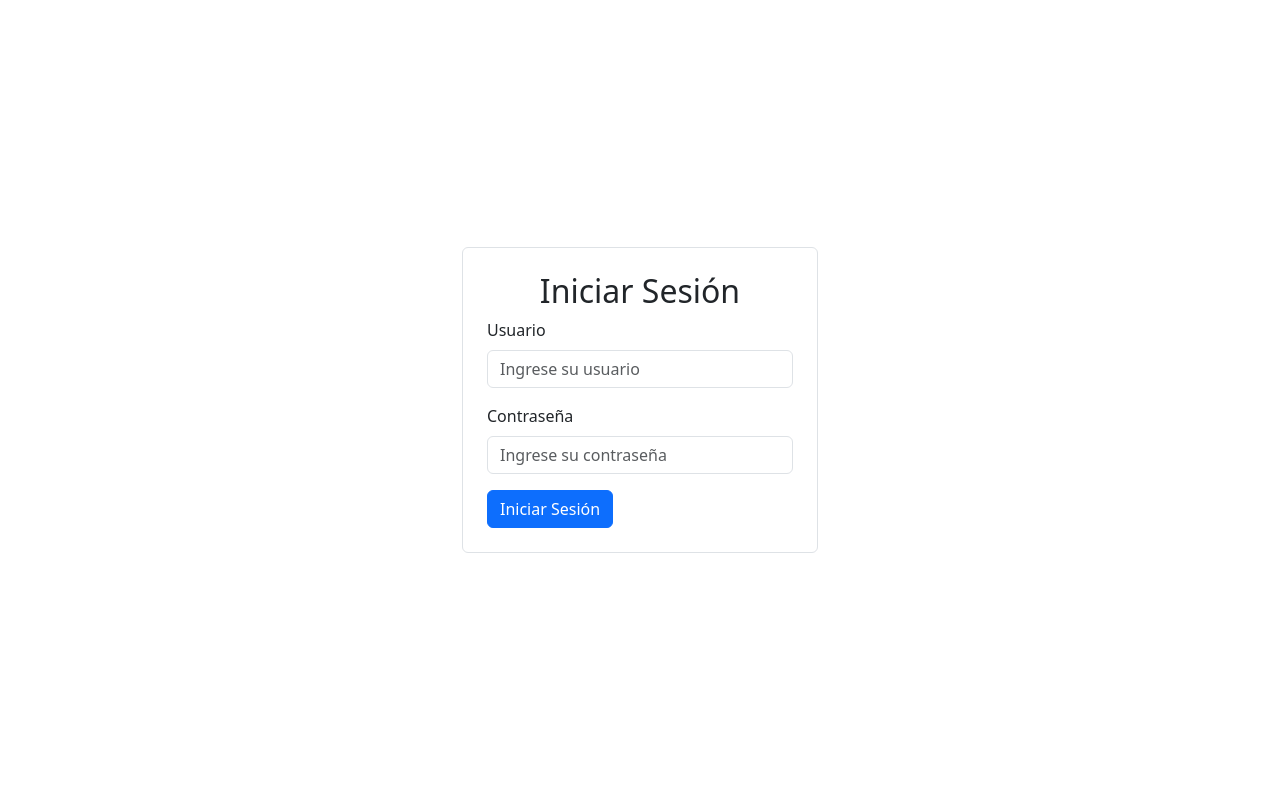
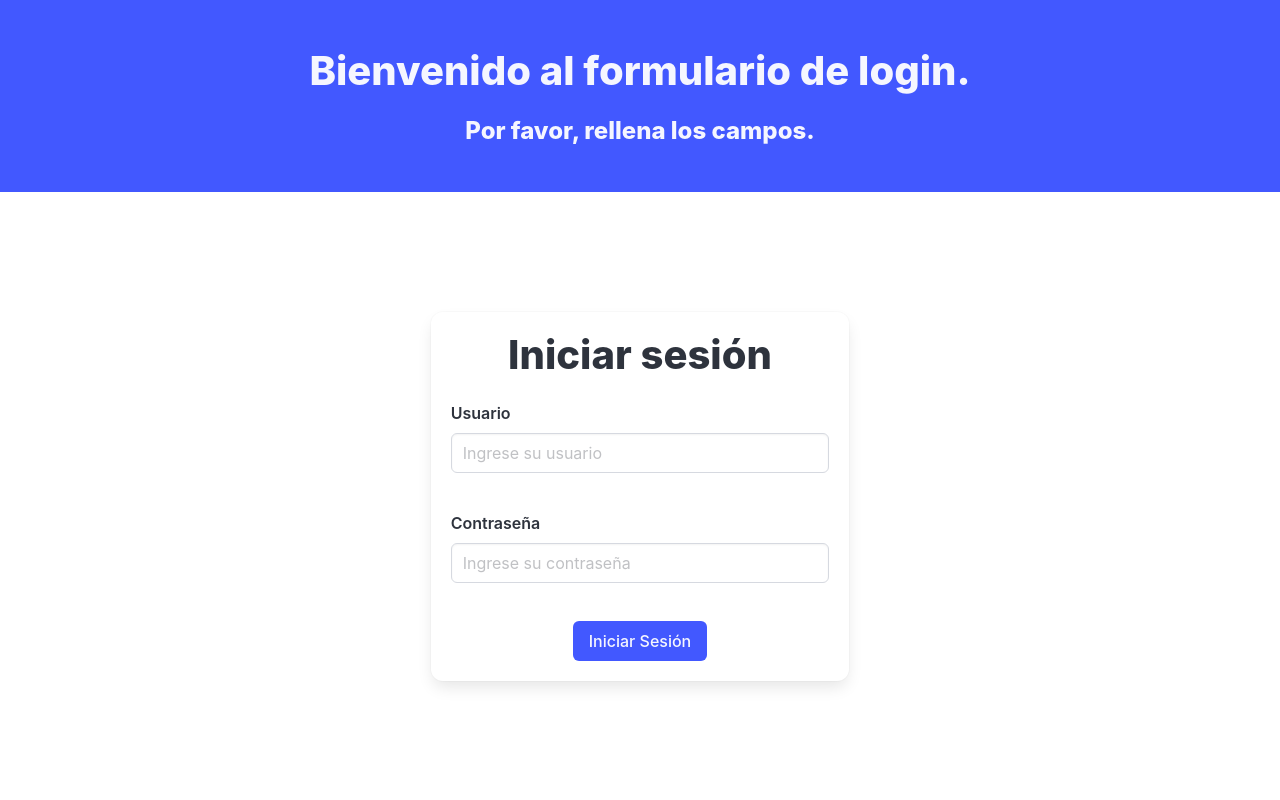
Before and after one commit to rexwithluv/PHP-Form, a PHP site: page / in a window 1280 px wide. Run offline with PHP 8.4, Linux system fonts and the light colour scheme.

Commit message:
createTables.sql ha sido modificado para que añada algunas publicaciones de prueba.
index.php y index.css han sido modificados usando bulma como framework de css

index.php tiene front en el momento del login, pero tras él

```diff
--- a/html/create-post.php
+++ b/html/create-post.php
@@ -26,6 +26,7 @@ $options = [
 <head>
   <meta charset="UTF-8" />
   <meta name="viewport" content="width=device-width, initial-scale=1.0" />
+  <link rel="stylesheet" href="https://cdn.jsdelivr.net/npm/bulma@1.0.0/css/bulma.min.css">
   <title>Creador de posts</title>
 </head>
 
--- a/html/index.css
+++ b/html/index.css
@@ -1,6 +1,3 @@
-.centered-container {
-  display: flex;
-  justify-content: center;
-  align-items: center;
-  height: 100vh;
+.block:not(:last-child) {
+  margin-bottom: 7.5rem;
 }
--- a/html/index.php
+++ b/html/index.php
@@ -18,12 +18,12 @@ $options = [
 
 
 <!DOCTYPE html>
-<html lang="es">
+<html lang="es" data-theme="light">
 
 <head>
     <meta charset="UTF-8">
     <meta name="viewport" content="width=device-width, initial-scale=1.0">
-    <link href="https://cdn.jsdelivr.net/npm/bootstrap@5.3.3/dist/css/bootstrap.min.css" rel="stylesheet" integrity="sha384-QWTKZyjpPEjISv5WaRU9OFeRpok6YctnYmDr5pNlyT2bRjXh0JMhjY6hW+ALEwIH" crossorigin="anonymous" />
+    <link rel="stylesheet" href="https://cdn.jsdelivr.net/npm/bulma@1.0.0/css/bulma.min.css">
     <link rel="stylesheet" href="index.css" />
     <title>Login</title>
 </head>
@@ -95,28 +95,55 @@ $options = [
                 echo "<h1>No he podido verificar tus datos, lo siento :(</h1>";
             }
         } else {
-            echo "
-                <div class='centered-container'>
-                    <div class='container'>
-                        <div class='row justify-content-center'>
-                            <div class='col-md-4'>
-                                <div class='border p-4 rounded'><h2 class='text-center'>Iniciar Sesión</h2>
-                                    <form action='' method='post'>
-                                        <div class='mb-3'>
-                                            <label for='username' class='form-label'>Usuario</label>
-                                            <input type='text' class='form-control' name='username' id='username' placeholder='Ingrese su usuario' required />
-                                        </div>
-                                        <div class='mb-3'>
-                                            <label for='passwd' class='form-label'>Contraseña</label>
-                                            <input type='password' class='form-control' name='password' id='password' placeholder='Ingrese su contraseña' required />
-                                        </div>
-                                        <button type='submit' class='btn btn-primary'>Iniciar Sesión</button>
-                                    </form>
+            echo '
+            <div class="block">
+                <div class="hero is-link">
+                    <div class="hero-body has-text-centered">
+                        <h2 class="title is-2">Bienvenido al formulario de login.</h2>
+                        <h4 class="title is-4">Por favor, rellena los campos.</h4>
+                    </div>
+                </div>
+            </div>
+
+
+            <div class="block">
+                <div class="fixed-grid has-3-cols">
+                    <div class="grid">
+                        <div class="cell is-col-start-2 box">
+                            <h2 class="title is-2 has-text-centered">Iniciar sesión</h2>
+                            <form action="" method="post">
+
+                                <div class="field">
+                                    <label class="label" for="username">Usuario</label>
+                                    <div class="control has-icon-left">
+                                        <input class="input" type="text" name="username" id="username"
+                                            placeholder="Ingrese su usuario" required />
+                                        <span class="icon is-small is-left">
+                                            <i class="fas fa-user"></i>
+                                        </span>
+                                    </div>
                                 </div>
-                            </div>
+
+                                <div class="field">
+                                    <label class="label" for="passwd">Contraseña</label>
+                                    <div class="control has-icon-left">
+                                        <input class="input" type="password" name="password" id="password"
+                                            placeholder="Ingrese su contraseña" required />
+                                        <span class="icon is-small is-left">
+                                            <i class="fas fa-lock"></i>
+                                        </span>
+                                    </div>
+                                </div>
+
+                                <div class="has-text-centered">
+                                    <button type="submit" class="button is-link has-text-centered">Iniciar Sesión</button>
+                                </div>
+
+                            </form>
                         </div>
                     </div>
-                </div>";
+                </div>
+            </div>';
         }
     } catch (\PDOException $e) {
         throw new \PDOException($e->getMessage(), (int) $e->getCode());
```
Also changed, not shown: createTables.sql (+42 -0 lines).
